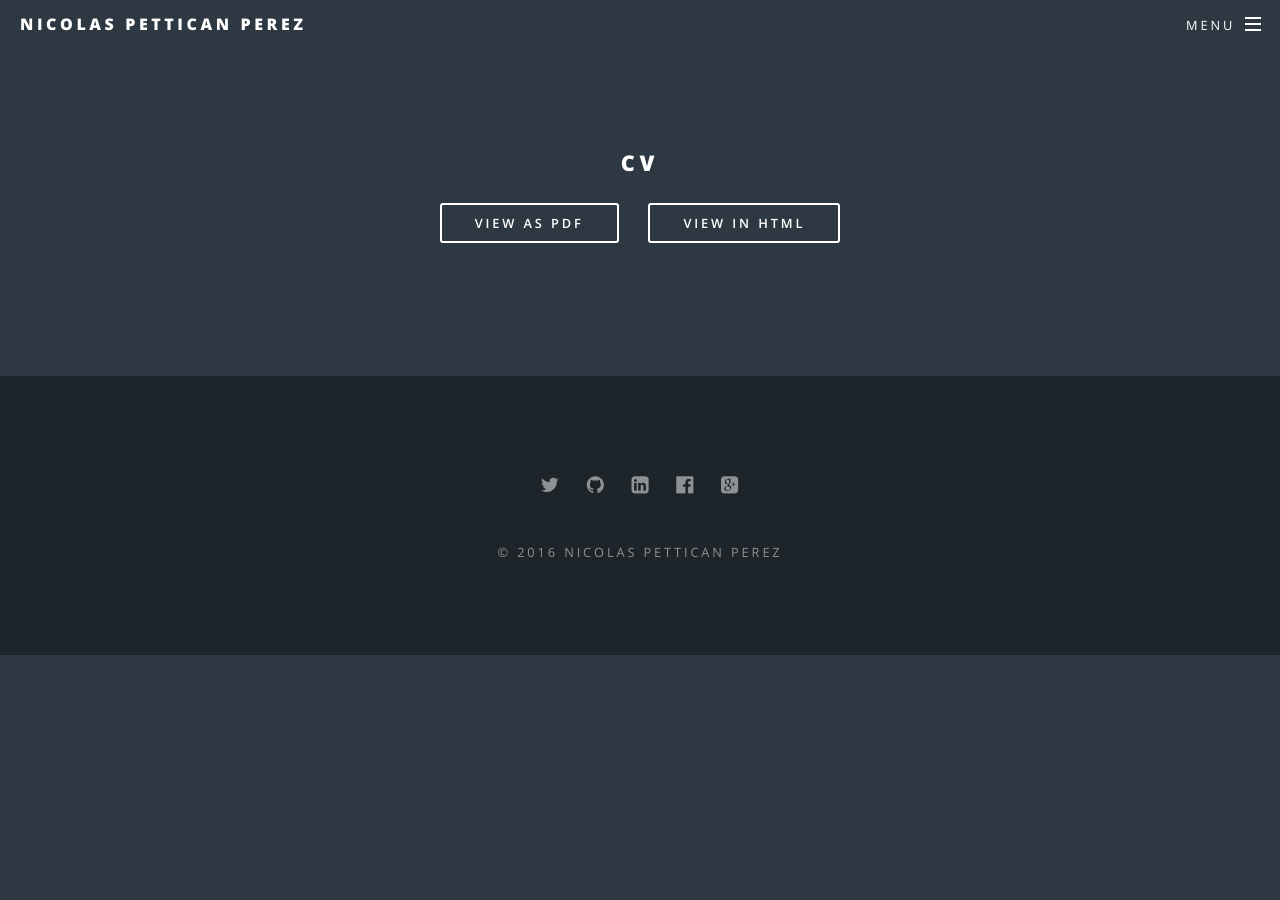
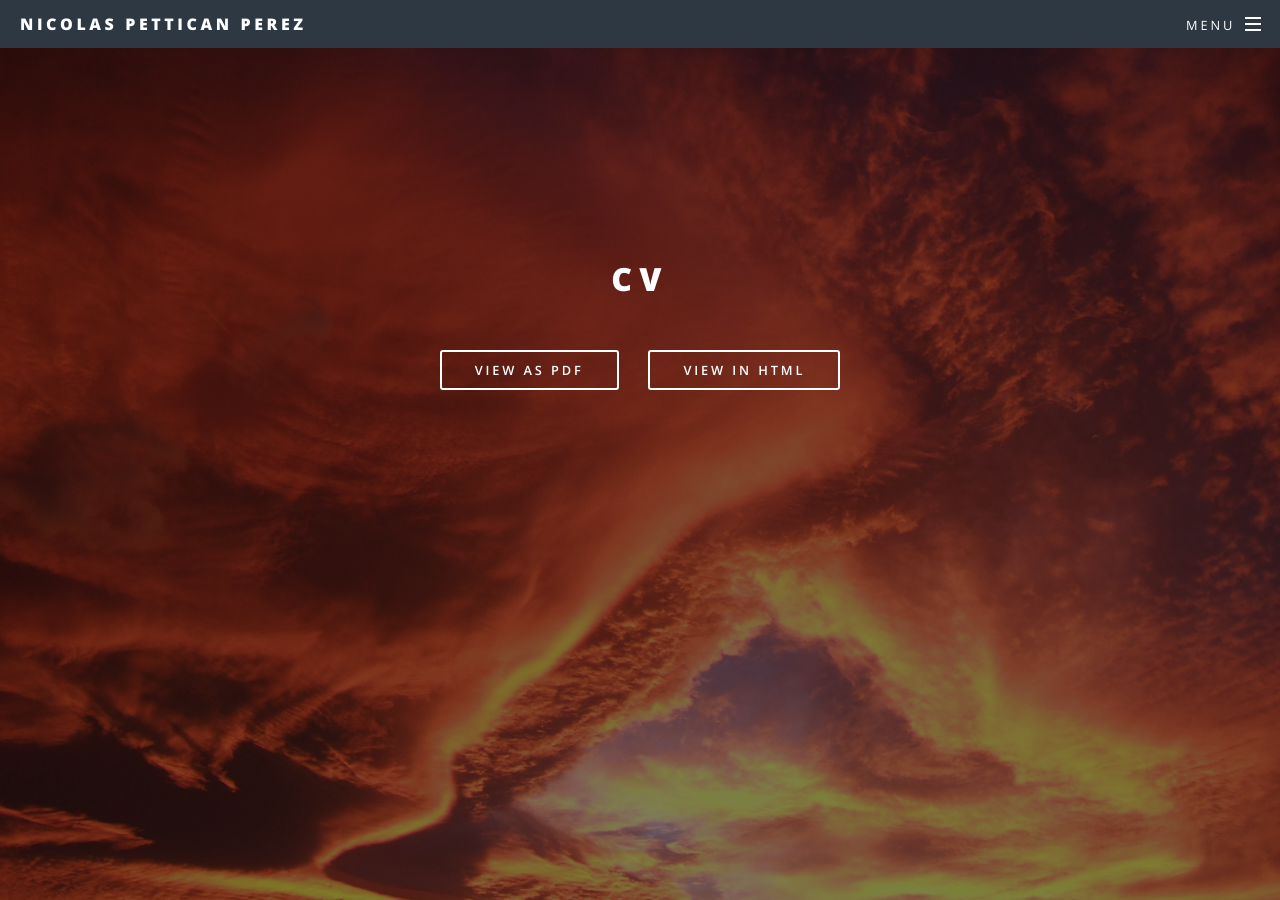
Before and after one commit to nickpettican/nickpettican.github.io, a Jekyll site: the page built from whichcv.html, in a window 1280 px wide and 900 px high. Built offline with Jekyll 4.4.1, drawn with Linux system fonts in a browser that asks for light colours.

```diff
--- a/_includes/header.html
+++ b/_includes/header.html
@@ -9,7 +9,8 @@
           <ul>
             <li><a href="index.html">Home</a></li>
             <li><a href="about.html">About</a></li>
-            <li><a href="CV.html">CV / Experience</a></li>
+            <li><a href="CV.html">CV - HTML</a></li>
+	    <li><a href="pdf.html">CV - PDF</a></li>
             <!--<li><a href="webdesign.html">-coming soon-</a></li>
             <li><a href="http://www.pettiblog.com">PettiBlog</a></li>-->
 
--- a/css/main.scss
+++ b/css/main.scss
@@ -2026,9 +2026,39 @@ $baseurl: '{{ site.baseurl }}/images';
 
 /* WhichCV */
 	#whichcv {
-		width: 100%;
-		height: 100%;
-	}
+		cursor: default;
+		height: 100vh;
+		min-height: 35em;
+		overflow: hidden;
+		position: relative;
+		text-align: center;
+		h2 {
+			display: inline-block;
+			font-size: 2em;
+			opacity: 1;
+			padding: 0.35em 1em;
+			position: relative;
+			z-index: 1;
+			}
+		.wrapper.style20 {
+				@include vendor('background-image', ('linear-gradient(top, rgba(0,0,0,0.5), rgba(0,0,0,0.5))', 'url("#{$baseurl}/banner.jpg")'));
+				background-position: center center;
+				background-repeat: no-repeat;
+				background-size: cover;
+				height: 100vh;
+				padding-top: 15%;
+			}
+		.cv-wrapper {
+			@include vendor('background-image', ('linear-gradient(top, rgba(0,0,0,0.5), rgba(0,0,0,0.5))', 'url("#{$baseurl}/banner.jpg")'));
+			background-attachment: fixed;
+			background-position: center center;
+			background-repeat: no-repeat;
+			background-size: cover;
+			padding-top: 0;
+
+			}
+	}
+
 	#pdfcv {
 		padding-top: 0;
 		width: 100%;
--- a/index.html
+++ b/index.html
@@ -9,7 +9,7 @@ layout: landing
 							<ul class="actions">
 								<li><a href="about.html" class="button fit">About</a></li>
 								<li><a href="mailto:nicolaspettican@gmail.com" class="button fit">Contact me</a></li>
-								<li><a href="CV.html" class="button fit">CV</a></li>
+								<li><a href="whichcv.html" class="button fit">CV</a></li>
 							</ul>
 						</div>
 						<a href="#one" class="more scrolly">Learn More</a>
@@ -169,7 +169,7 @@ layout: landing
 			<br />
 			<br />
 			<center><ul class="actions">
-			<li><a href="CV.html" class="button fit">view CV</a></li>
+			<li><a href="whichcv.html" class="button fit">view CV</a></li>
 			<li><a href="about.html" class="button fit">about</a></li>
 			</ul>
 			</center>
--- a/pdf.html
+++ b/pdf.html
@@ -3,7 +3,7 @@ layout: cvlanding
 title: CV
 ---
 
-				<!-- One -->
+
 <section id="pdfcv" class="wrapper style2 special">
 	<!--<div class="inner">-->
 		<object data="Nicolas-Pettican-Perez.pdf" type="application/pdf" width="100%" height="100%">
--- a/whichcv.html
+++ b/whichcv.html
@@ -3,9 +3,10 @@ layout: cvlanding
 title: Go To
 ---
 
-				<!-- One -->
-<section id="whichcv" class="wrapper style2 special">
-	<div class="inner">
+
+<section id="whichcv" class="cv-wrapper">
+	<div class="wrapper style20">
+
 		<h2>CV</h2>
 		<header class="major">
 			<center>
```
Also changed, not shown: about.html (+8 -8 lines).
